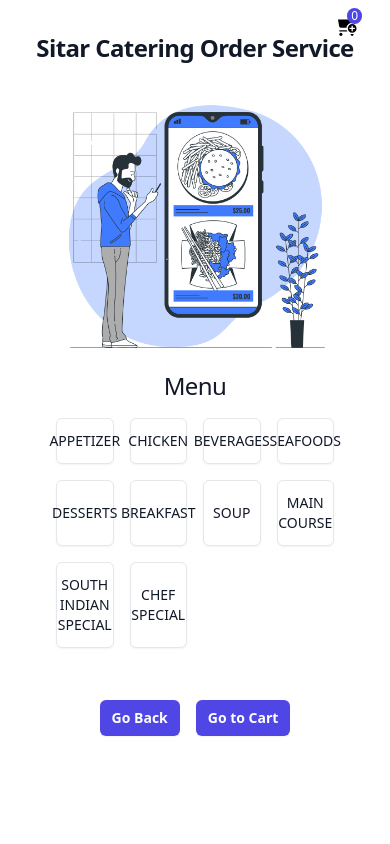
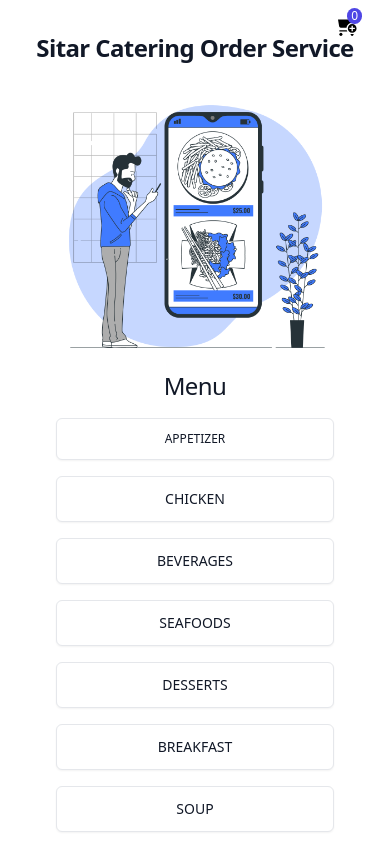
Before and after one commit to gauthampkrishnan/rework_web_faris, a React (Vite) app: page /page-three in a window 390 px wide. Shown: the top 844 px of the page. Built offline with nearby package versions, Linux system fonts and the light colour scheme.

Commit message:
responsive fix

```diff
--- a/src/Page3.jsx
+++ b/src/Page3.jsx
@@ -165,10 +165,10 @@ function PageThree() {
           </h2>
         </div>
 
-        <div className="mt-5 sm:mx-auto sm:w-full sm:max-w-lg flex flex-col align-center justify-center">
+        <div className="mt-5 sm:mx-auto sm:w-full sm:max-w-md md:max-w-lg flex flex-col items-center justify-center">
           <div className="space-y-6 w-full text-center">
-            <div class="grid grid-cols-4 gap-4">
-              <label class="group relative flex items-center justify-center rounded-md border py-3 px-4 text-sm font-medium uppercase hover:bg-gray-50 focus:outline-none sm:flex-1 cursor-pointer bg-white text-gray-900 shadow-sm">
+            <div class="grid sm:grid-cols-2 md:grid-cols-4 gap-4">
+              <label class="group relative flex items-center justify-center rounded-md border py-3 px-4 text-xs sm:text-sm md:text-base font-medium uppercase hover:bg-gray-50 focus:outline-none flex-1 cursor-pointer bg-white text-gray-900 shadow-sm">
                 <input
                   type="radio"
                   name="size-choice"
```
